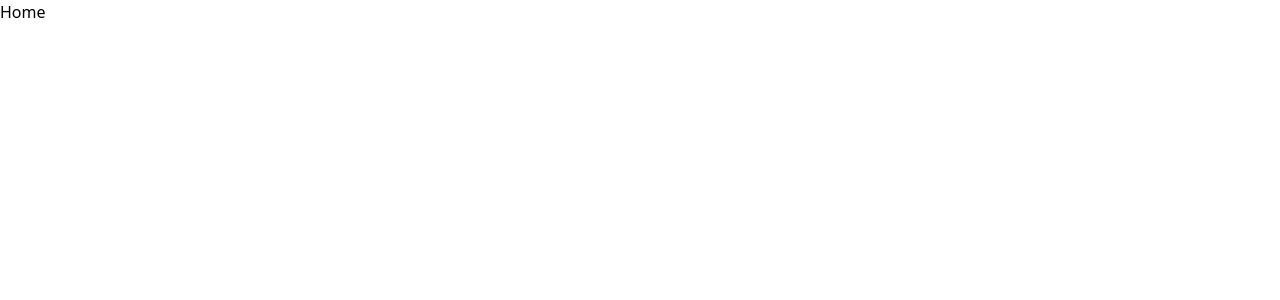
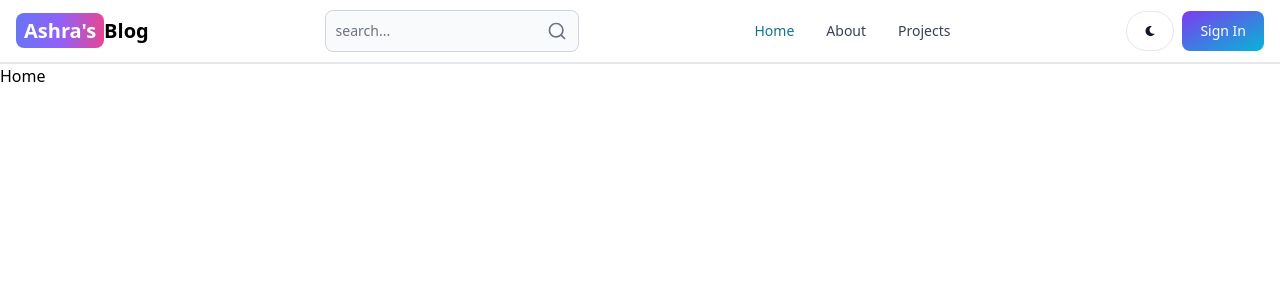
Before and after one commit to ashrafali2000/mern-blog-app, a React (Vite) app in the folder frontend/: page / in a window 1280 px wide. Shown: the top 300 px of the page. Built offline with nearby package versions, Linux system fonts and the light colour scheme.

Commit message:
create header section

```diff
--- a/frontend/package.json
+++ b/frontend/package.json
@@ -10,8 +10,10 @@
     "preview": "vite preview"
   },
   "dependencies": {
+    "flowbite-react": "^0.7.3",
     "react": "^18.2.0",
     "react-dom": "^18.2.0",
+    "react-icons": "^5.0.1",
     "react-router-dom": "^6.22.3"
   },
   "devDependencies": {
--- a/frontend/src/App.jsx
+++ b/frontend/src/App.jsx
@@ -6,9 +6,11 @@
 import SignUp from "./pages/SignUp";
 import Dashboard from "./pages/Dashboard";
 import Projects from "./pages/Projects";
+import Header from "./components/Header";
 export default function App() {
   return (
     <BrowserRouter>
+      <Header />
       <Routes>
         <Route path="/" element={<Home />} />
         <Route path="/about" element={<About />} />
--- /dev/null
+++ b/frontend/src/components/Header.jsx
@@ -0,0 +1,53 @@
+import React from "react";
+import { Button, Navbar, TextInput } from "flowbite-react";
+import { Link, useLocation } from "react-router-dom";
+import { RiSearchLine } from "react-icons/ri";
+import { FaMoon } from "react-icons/fa";
+
+export default function Header() {
+  const path = useLocation().pathname;
+  return (
+    <Navbar className="border-b-2">
+      <Link
+        to="/"
+        className="self-center whitespace-nowrap text-sm sm:text-xl font-semibold dark:text-white"
+      >
+        <span className="px-2 py-1 bg-gradient-to-r from-indigo-500 via-purple-500 to-pink-500 rounded-lg text-white">
+          Ashra's
+        </span>
+        Blog
+      </Link>
+      <form>
+        <TextInput
+          type="text"
+          placeholder="search..."
+          rightIcon={RiSearchLine}
+          className="hidden lg:inline"
+        />
+      </form>
+      <Button className="w-12 h-10 lg:hidden" color="gray" pill>
+        <RiSearchLine />
+      </Button>
+      <div className="flex gap-2 md:order-2">
+        <Button className="w-12 h-10 hidden sm:inline" color="gray" pill>
+          <FaMoon />
+        </Button>
+        <Link to="/sign-in">
+          <Button gradientDuoTone="purpleToBlue">Sign In</Button>
+        </Link>
+        <Navbar.Toggle />
+      </div>
+      <Navbar.Collapse>
+        <Navbar.Link active={path === "/"} as={"div"}>
+          <Link to="/">Home</Link>
+        </Navbar.Link>
+        <Navbar.Link active={path === "/about"} as={"div"}>
+          <Link to="/about">About</Link>
+        </Navbar.Link>
+        <Navbar.Link active={path === "/projects"} as={"div"}>
+          <Link to="/projects">Projects</Link>
+        </Navbar.Link>
+      </Navbar.Collapse>
+    </Navbar>
+  );
+}
--- a/frontend/tailwind.config.js
+++ b/frontend/tailwind.config.js
@@ -1,8 +1,12 @@
 /** @type {import('tailwindcss').Config} */
 export default {
-  content: ["./index.html", "./src/**/*.{js,ts,jsx,tsx}"],
+  content: [
+    "./index.html",
+    "./src/**/*.{js,ts,jsx,tsx}",
+    "node_modules/flowbite-react/lib/esm/**/*.js",
+  ],
   theme: {
     extend: {},
   },
-  plugins: [],
+  plugins: [require("flowbite/plugin")],
 };
```
Also changed, not shown: 1 other file (tests, documents, lock files or other folders).
